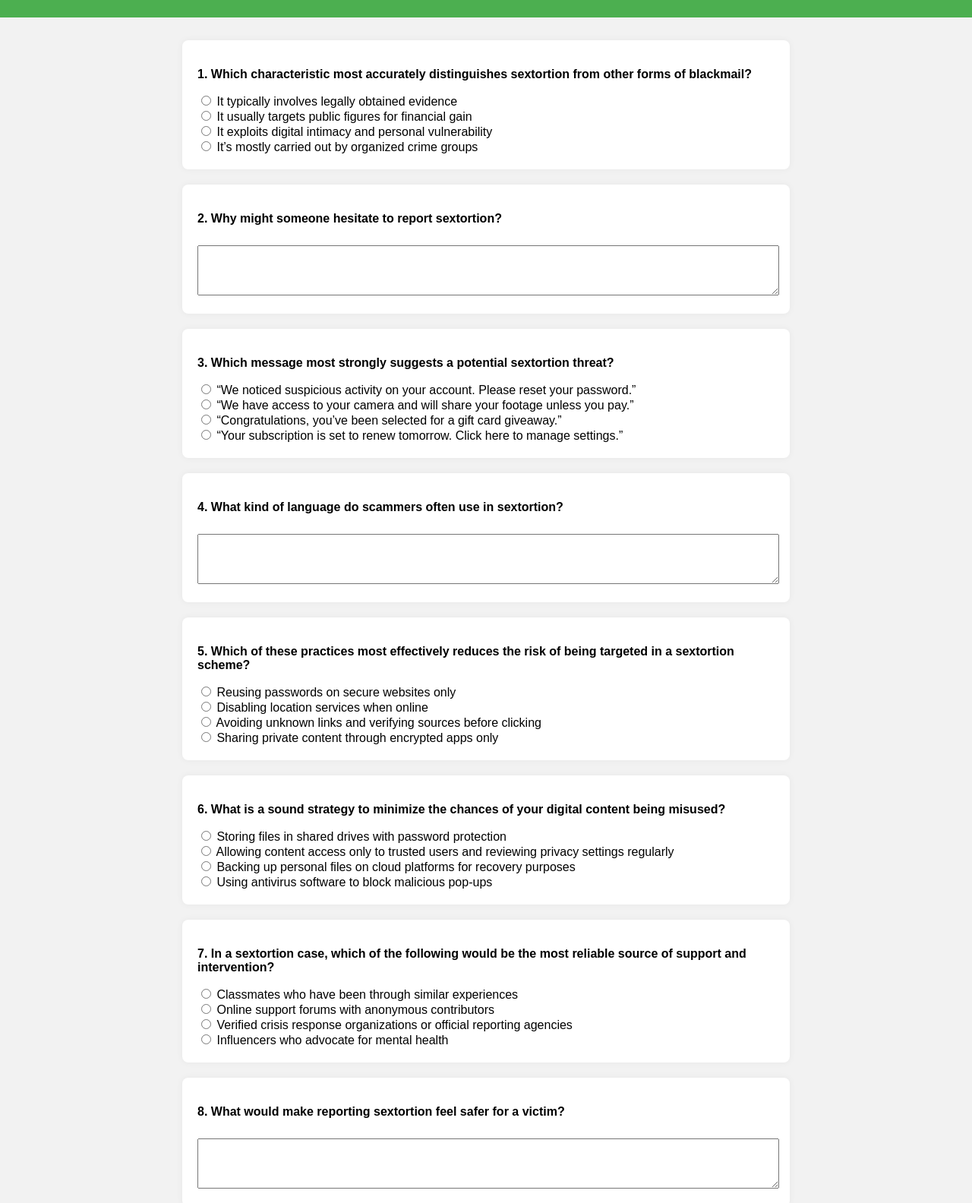
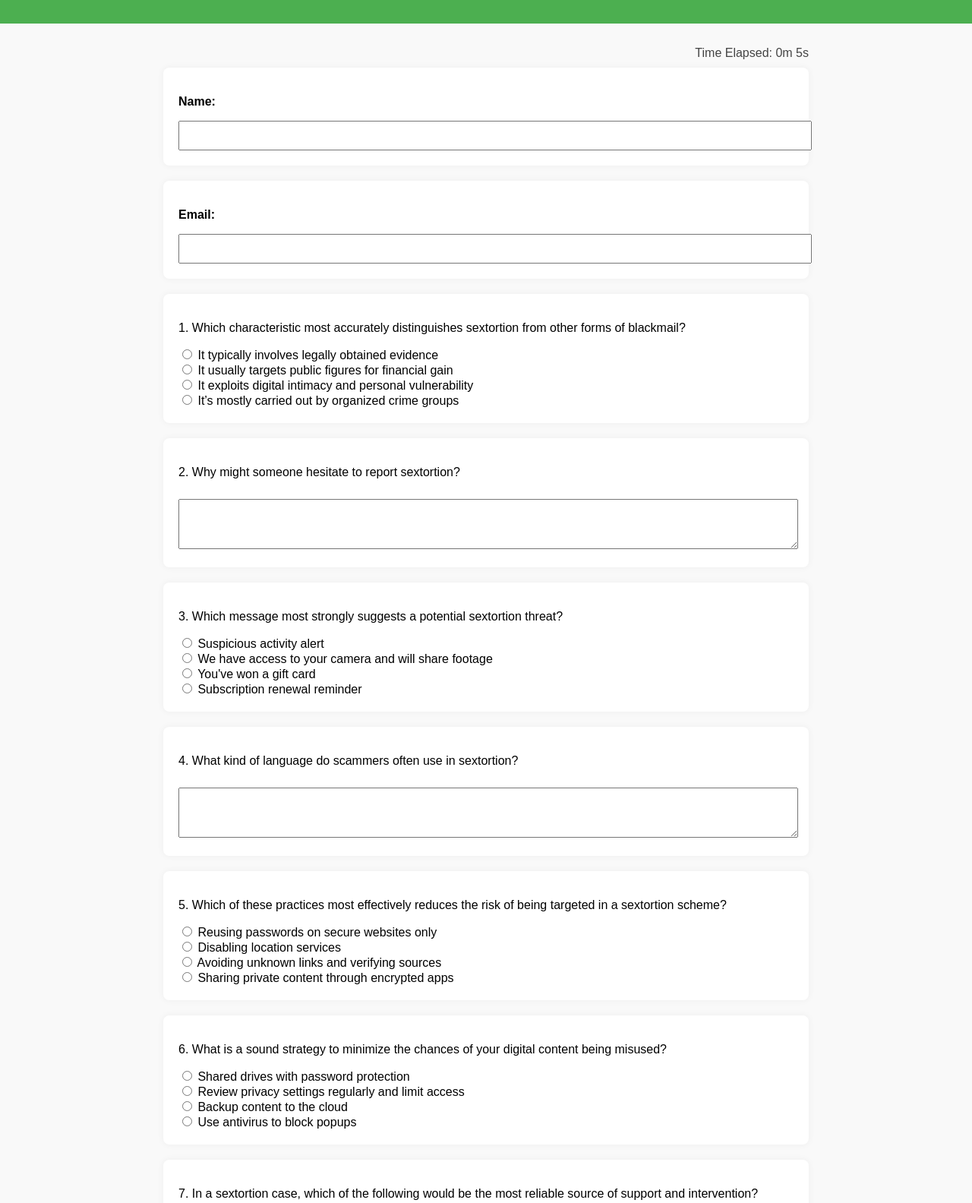
Before and after one commit to teodoravuk22/Honours-Project, a plain HTML site: page quiz.html in a window 1280 px wide. Shown: the part 97-1681 px from the top of the page at 76% size. Drawn offline with Linux system fonts and the light colour scheme.

Commit message:
Update quiz.html

```diff
--- a/quiz.html
+++ b/quiz.html
@@ -7,7 +7,7 @@
   <style>
     body {
       font-family: Arial, sans-serif;
-      background-color: #f2f2f2;
+      background-color: #f9f9f9;
       margin: 0;
       padding: 0;
     }
@@ -15,22 +15,19 @@
       background-color: #4CAF50;
       color: white;
       text-align: center;
-      padding: 20px;
+      padding: 1.5em;
     }
     main {
       padding: 30px;
-      max-width: 800px;
+      max-width: 850px;
       margin: auto;
     }
     .question {
-      background-color: white;
+      background: white;
       padding: 20px;
+      margin-bottom: 20px;
       border-radius: 8px;
-      margin-bottom: 20px;
       box-shadow: 0 0 10px rgba(0,0,0,0.05);
-    }
-    .question p {
-      font-weight: bold;
     }
     textarea {
       width: 100%;
@@ -42,13 +39,19 @@
       color: white;
       padding: 14px 24px;
       border: none;
-      cursor: pointer;
       font-size: 16px;
       border-radius: 6px;
+      cursor: pointer;
       margin-top: 20px;
     }
     button:hover {
       background-color: #45a049;
+    }
+    #timer {
+      text-align: right;
+      font-size: 16px;
+      color: #444;
+      margin-bottom: 10px;
     }
   </style>
 </head>
@@ -59,7 +62,19 @@
 </header>
 
 <main>
+  <div id="timer">Time Elapsed: 0m 0s</div>
+
   <form id="quizForm">
+    <div class="question">
+      <p><strong>Name:</strong></p>
+      <input type="text" id="name" required style="width: 100%; padding: 10px;" />
+    </div>
+
+    <div class="question">
+      <p><strong>Email:</strong></p>
+      <input type="email" id="email" required style="width: 100%; padding: 10px;" />
+    </div>
+
     <!-- Q1 -->
     <div class="question">
       <p>1. Which characteristic most accurately distinguishes sextortion from other forms of blackmail?</p>
@@ -69,7 +84,7 @@
       <label><input type="radio" name="q1" value="D"> It’s mostly carried out by organized crime groups</label>
     </div>
 
-    <!-- Q2 - open -->
+    <!-- Q2 -->
     <div class="question">
       <p>2. Why might someone hesitate to report sextortion?</p>
       <textarea name="q2" required></textarea>
@@ -78,13 +93,13 @@
     <!-- Q3 -->
     <div class="question">
       <p>3. Which message most strongly suggests a potential sextortion threat?</p>
-      <label><input type="radio" name="q3" value="A"> “We noticed suspicious activity on your account. Please reset your password.”</label><br />
-      <label><input type="radio" name="q3" value="B"> “We have access to your camera and will share your footage unless you pay.”</label><br />
-      <label><input type="radio" name="q3" value="C"> “Congratulations, you’ve been selected for a gift card giveaway.”</label><br />
-      <label><input type="radio" name="q3" value="D"> “Your subscription is set to renew tomorrow. Click here to manage settings.”</label>
+      <label><input type="radio" name="q3" value="A"> Suspicious activity alert</label><br />
+      <label><input type="radio" name="q3" value="B"> We have access to your camera and will share footage</label><br />
+      <label><input type="radio" name="q3" value="C"> You've won a gift card</label><br />
+      <label><input type="radio" name="q3" value="D"> Subscription renewal reminder</label>
     </div>
 
-    <!-- Q4 - open -->
+    <!-- Q4 -->
     <div class="question">
       <p>4. What kind of language do scammers often use in sextortion?</p>
       <textarea name="q4" required></textarea>
@@ -94,30 +109,30 @@
     <div class="question">
       <p>5. Which of these practices most effectively reduces the risk of being targeted in a sextortion scheme?</p>
       <label><input type="radio" name="q5" value="A"> Reusing passwords on secure websites only</label><br />
-      <label><input type="radio" name="q5" value="B"> Disabling location services when online</label><br />
-      <label><input type="radio" name="q5" value="C"> Avoiding unknown links and verifying sources before clicking</label><br />
-      <label><input type="radio" name="q5" value="D"> Sharing private content through encrypted apps only</label>
+      <label><input type="radio" name="q5" value="B"> Disabling location services</label><br />
+      <label><input type="radio" name="q5" value="C"> Avoiding unknown links and verifying sources</label><br />
+      <label><input type="radio" name="q5" value="D"> Sharing private content through encrypted apps</label>
     </div>
 
     <!-- Q6 -->
     <div class="question">
       <p>6. What is a sound strategy to minimize the chances of your digital content being misused?</p>
-      <label><input type="radio" name="q6" value="A"> Storing files in shared drives with password protection</label><br />
-      <label><input type="radio" name="q6" value="B"> Allowing content access only to trusted users and reviewing privacy settings regularly</label><br />
-      <label><input type="radio" name="q6" value="C"> Backing up personal files on cloud platforms for recovery purposes</label><br />
-      <label><input type="radio" name="q6" value="D"> Using antivirus software to block malicious pop-ups</label>
+      <label><input type="radio" name="q6" value="A"> Shared drives with password protection</label><br />
+      <label><input type="radio" name="q6" value="B"> Review privacy settings regularly and limit access</label><br />
+      <label><input type="radio" name="q6" value="C"> Backup content to the cloud</label><br />
+      <label><input type="radio" name="q6" value="D"> Use antivirus to block popups</label>
     </div>
 
     <!-- Q7 -->
     <div class="question">
       <p>7. In a sextortion case, which of the following would be the most reliable source of support and intervention?</p>
-      <label><input type="radio" name="q7" value="A"> Classmates who have been through similar experiences</label><br />
-      <label><input type="radio" name="q7" value="B"> Online support forums with anonymous contributors</label><br />
-      <label><input type="radio" name="q7" value="C"> Verified crisis response organizations or official reporting agencies</label><br />
-      <label><input type="radio" name="q7" value="D"> Influencers who advocate for mental health</label>
+      <label><input type="radio" name="q7" value="A"> Classmates with shared experiences</label><br />
+      <label><input type="radio" name="q7" value="B"> Anonymous support forums</label><br />
+      <label><input type="radio" name="q7" value="C"> Verified crisis organizations or reporting agencies</label><br />
+      <label><input type="radio" name="q7" value="D"> Mental health influencers</label>
     </div>
 
-    <!-- Q8 - open -->
+    <!-- Q8 -->
     <div class="question">
       <p>8. What would make reporting sextortion feel safer for a victim?</p>
       <textarea name="q8" required></textarea>
@@ -125,24 +140,67 @@
 
     <!-- Q9 -->
     <div class="question">
-      <p>9. When observing a potential sextortion case, which action would most likely escalate harm or perpetuate stigma?</p>
-      <label><input type="radio" name="q9" value="A"> Informing authorities through an anonymous tip</label><br />
-      <label><input type="radio" name="q9" value="B"> Offering the victim emotional support in private</label><br />
-      <label><input type="radio" name="q9" value="C"> Publicly commenting on the situation with humor or sarcasm</label><br />
-      <label><input type="radio" name="q9" value="D"> Sharing online safety resources with the individual</label>
+      <p>9. Which action would most likely escalate harm in a sextortion case?</p>
+      <label><input type="radio" name="q9" value="A"> Reporting anonymously</label><br />
+      <label><input type="radio" name="q9" value="B"> Offering private support</label><br />
+      <label><input type="radio" name="q9" value="C"> Public jokes or sarcasm about the situation</label><br />
+      <label><input type="radio" name="q9" value="D"> Sharing safety resources</label>
     </div>
 
-    <!-- Q10 - open -->
+    <!-- Q10 -->
     <div class="question">
       <p>10. How can someone help a peer without making the situation worse?</p>
       <textarea name="q10" required></textarea>
     </div>
 
-    <div style="text-align:center;">
+    <div style="text-align: center;">
       <button type="submit">Submit Quiz</button>
     </div>
   </form>
 </main>
 
+<script>
+  let seconds = 0;
+  let minutes = 0;
+  const timerDisplay = document.getElementById("timer");
+
+  setInterval(() => {
+    seconds++;
+    if (seconds >= 60) {
+      minutes++;
+      seconds = 0;
+    }
+    timerDisplay.textContent = `Time Elapsed: ${minutes}m ${seconds}s`;
+  }, 1000);
+
+  document.getElementById("quizForm").addEventListener("submit", function (e) {
+    e.preventDefault();
+
+    const correctAnswers = ["C", "", "B", "", "C", "B", "C", "", "C", ""];
+    let score = 0;
+    let wrong = [];
+
+    for (let i = 1; i <= 10; i++) {
+      const name = `q${i}`;
+      const input = document.querySelector(`input[name="${name}"]:checked`) || document.querySelector(`textarea[name="${name}"]`);
+      const answer = input ? input.value.trim() : "";
+      if (correctAnswers[i - 1] && answer === correctAnswers[i - 1]) {
+        score++;
+      } else if (correctAnswers[i - 1] !== "") {
+        wrong.push(i);
+      }
+    }
+
+    const nameVal = document.getElementById("name").value.trim();
+    const emailVal = document.getElementById("email").value.trim();
+    const timeTaken = `${minutes}m ${seconds}s`;
+
+    const encodedName = encodeURIComponent(nameVal);
+    const encodedTime = encodeURIComponent(timeTaken);
+
+    window.location.href = `instructions.html?name=${encodedName}&score=${score}&time=${encodedTime}&wrong=${wrong.join(",")}`;
+  });
+</script>
+
 </body>
 </html>
```
